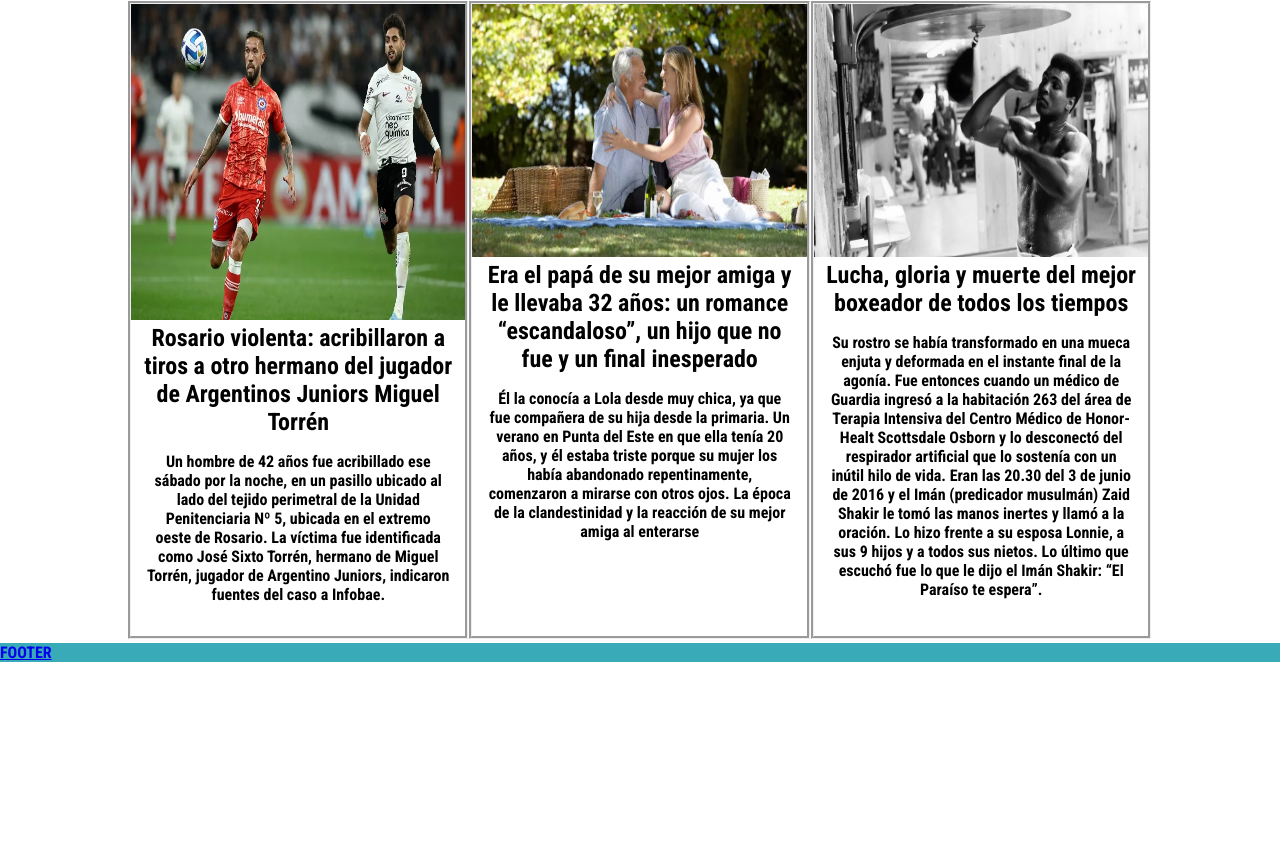
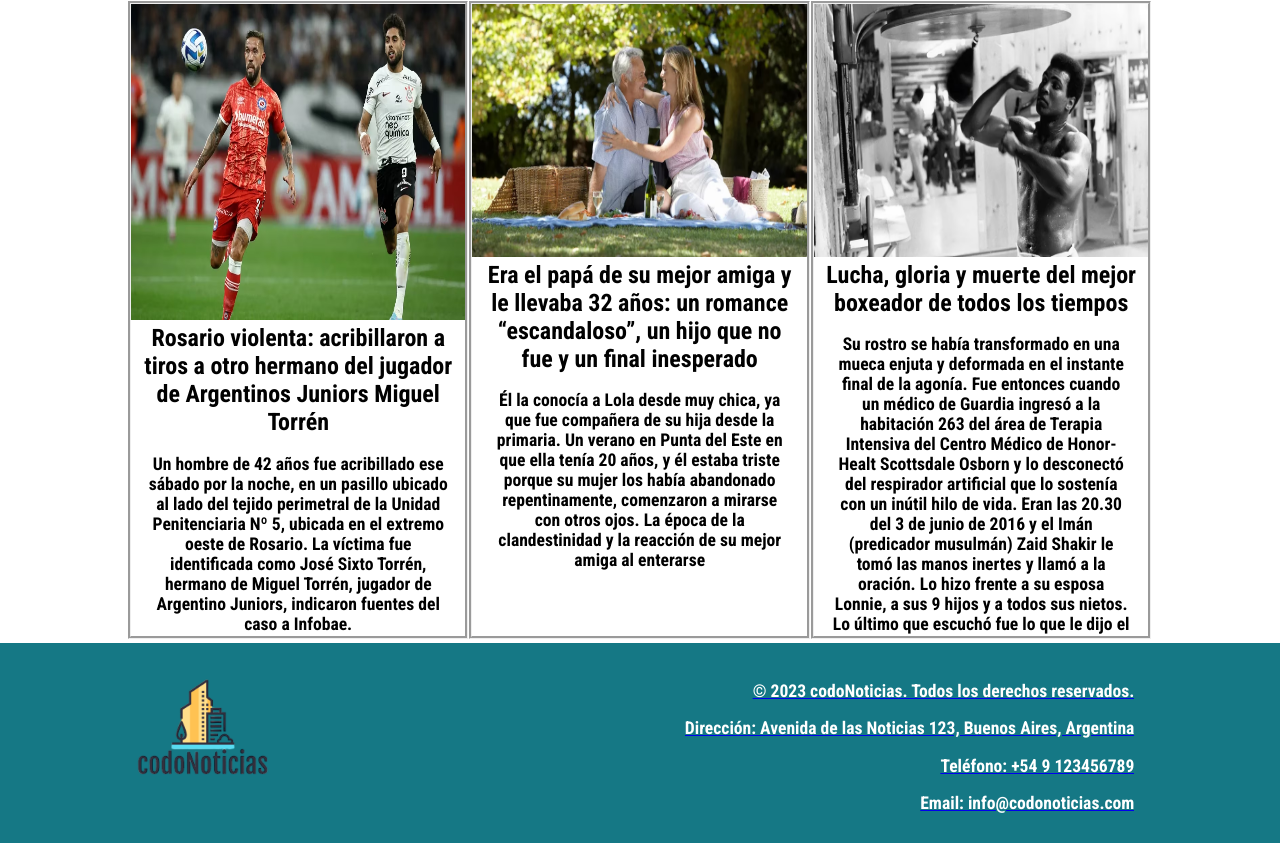
Before and after one commit to Meinherz51291/ProyectoCoditos, a plain HTML site: page index.html in a window 1280 px wide. Shown: the part 1008-1851 px from the top of the page. Before the commit the page ends 1670 px from the top, so only its background shows below. Drawn offline with Linux system fonts and the light colour scheme.

Commit message:
Cambio de Estilos

```diff
--- /dev/null
+++ b/Form/css/Footer.css
@@ -0,0 +1,50 @@
+.footer {
+    background-color: rgb(57, 170, 183);
+}
+
+article h1,
+article h2,
+article h3,
+article h4 {
+  margin-bottom: 20px;
+}
+
+article p {
+  margin-bottom: 30px;
+}
+
+p {
+    font-size: 1.1em;
+    font-weight: bold;
+    margin-bottom: 10px;
+  }
+
+  .footer {
+    background-color: rgb(21, 120, 133);;
+    color: #fff;
+    padding: 20px 0;
+  }
+
+  .container {
+    width: 80%;
+    margin: 0 auto;
+  }
+
+  .footer-content {
+    display: flex;
+    align-items: center;
+    justify-content: space-between;
+  }
+
+  .footer-logo img {
+    width: 150px;
+    height: auto;
+  }
+
+  .footer-info {
+    text-align: right;
+  }
+
+  .footer-info p {
+    margin-bottom: 10px;
+  }
--- a/Form/css/estilos.css
+++ b/Form/css/estilos.css
@@ -173,3 +173,54 @@ main {
 	font-size: 14px;
  	color: red;
   }
+
+  .footer {
+    background-color: rgb(57, 170, 183);
+}
+
+article h1,
+article h2,
+article h3,
+article h4 {
+  margin-bottom: 20px;
+}
+
+article p {
+  margin-bottom: 30px;
+}
+
+p {
+    font-size: 1.1em;
+    font-weight: bold;
+    margin-bottom: 10px;
+  }
+
+  .footer {
+    background-color: rgb(21, 120, 133);;
+    color: #fff;
+    padding: 20px 0;
+  }
+
+  .container {
+    width: 80%;
+    margin: 0 auto;
+  }
+
+  .footer-content {
+    display: flex;
+    align-items: center;
+    justify-content: space-between;
+  }
+
+  .footer-logo img {
+    width: 150px;
+    height: auto;
+  }
+
+  .footer-info {
+    text-align: right;
+  }
+
+  .footer-info p {
+    margin-bottom: 10px;
+  }
--- /dev/null
+++ b/css/Footer.css
@@ -0,0 +1,50 @@
+.footer {
+    background-color: rgb(57, 170, 183);
+}
+
+article h1,
+article h2,
+article h3,
+article h4 {
+  margin-bottom: 20px;
+}
+
+article p {
+  margin-bottom: 30px;
+}
+
+p {
+    font-size: 1.1em;
+    font-weight: bold;
+    margin-bottom: 10px;
+  }
+
+  .footer {
+    background-color: rgb(21, 120, 133);;
+    color: #fff;
+    padding: 20px 0;
+  }
+
+  .container {
+    width: 80%;
+    margin: 0 auto;
+  }
+
+  .footer-content {
+    display: flex;
+    align-items: center;
+    justify-content: space-between;
+  }
+
+  .footer-logo img {
+    width: 150px;
+    height: auto;
+  }
+
+  .footer-info {
+    text-align: right;
+  }
+
+  .footer-info p {
+    margin-bottom: 10px;
+  }
--- a/css/styleMenu.css
+++ b/css/styleMenu.css
@@ -1,7 +1,7 @@
 header{
 	display: flex;
 	align-items: center;
-    background-color: rgb(196, 209, 247);
+    background-color: rgb(57, 170, 183);
     overflow: hidden;
     justify-content: start;
 
--- a/index.html
+++ b/index.html
@@ -6,6 +6,7 @@
     <meta name="viewport" content="width=device-width, initial-scale=1.0">
     <link rel="stylesheet" href="css/style.css">
     <link rel="stylesheet" href="css/styleMenu.css">
+    <link rel="stylesheet" href="css/Footer.css"">
     <title>Codo Noticias</title>
 </head>
 <body>
@@ -71,9 +72,21 @@
                 </section>
             </div>
 
-        <footer class="footer">
-            FOOTER
-        </footer>
+            <footer class="footer">
+                <div class="container">
+                  <div class="footer-content">
+                    <div class="footer-logo">
+                      <img src="img/logoCodo.png" alt="codoNoticias">
+                    </div>
+                    <div class="footer-info">
+                      <p>&copy; 2023 codoNoticias. Todos los derechos reservados.</p>
+                      <p>Dirección: Avenida de las Noticias 123, Buenos Aires, Argentina</p>
+                      <p>Teléfono: +54 9 123456789</p>
+                      <p>Email: info@codonoticias.com</p>
+                    </div>
+                  </div>
+                </div>
+              </footer>
 
     </div>
 </body>
```
